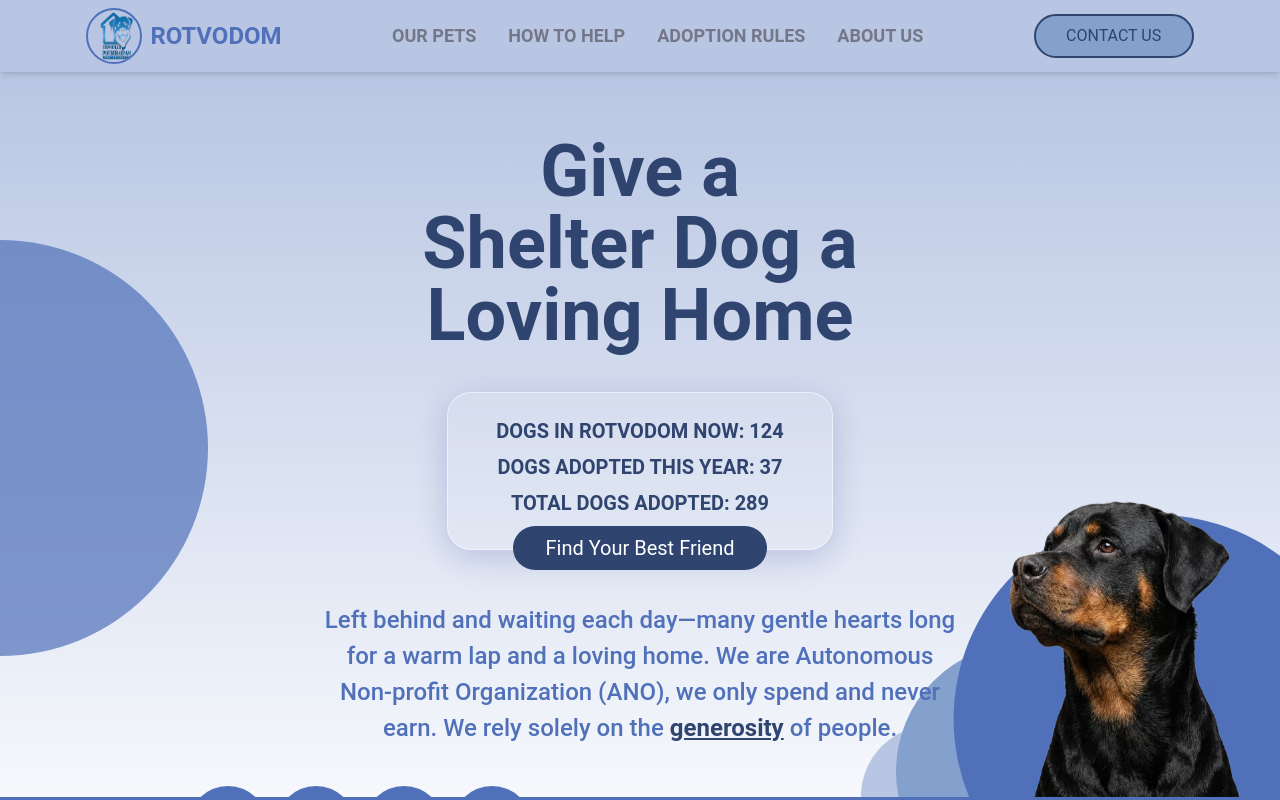
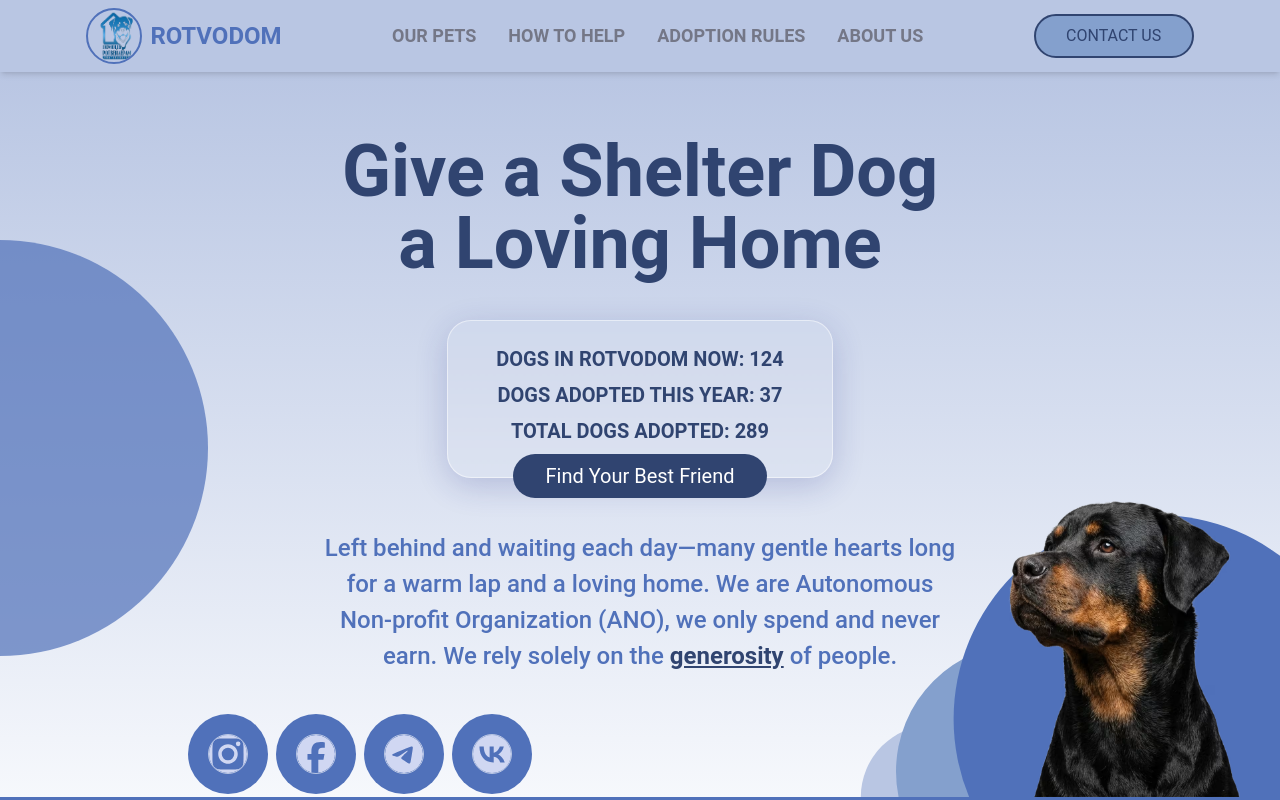
Before and after one commit to bavayra/dog-shelter, a React (Vite) app: page / in a window 1280 px wide. Shown: the top 800 px of the page. Built offline with nearby package versions, Linux system fonts and the light colour scheme; a web font is replaced by a local one.

Commit message:
style/refactor(hero-768): increased w of the h2. Increased icon sizes for the social links. Corrected margins and paddings

```diff
--- a/src/App.tsx
+++ b/src/App.tsx
@@ -26,7 +26,7 @@ function App() {
             id="hero"
             className="from-primary-200 tablet-lg:min-h-[calc(100vh-4rem)] 5xl:min-h-[calc(100vh-8rem)] to-primary-50 border-primary-500 xs:min-h-[calc(100vh-3rem)] tablet-sm:min-h-[calc(100vh-6rem)] relative flex min-h-[calc(100vh-2rem)] flex-col overflow-hidden border-b-3 bg-linear-to-b px-4 pt-6 pb-6 shadow-md min-[425px]:min-h-[calc(100vh-5rem)] sm:min-h-[calc(100vh-4rem)] md:min-h-[calc(100vh-9rem)] md:pt-10 md:pb-10 lg:min-h-[calc(100vh-72px)] xl:h-[calc(100vh-10rem)]"
           >
-            <h2 className="text-primary-700 xs:text-4xl xs:max-w-xs 5xl:mt-6 5xl:mb-4 5xl:text-9xl 5xl:w-450 xs:mt-18 tablet-sm:px-4 tablet-sm:mt-20 tablet-sm:max-w-120 tablet-lg:pt-6 tablet-lg:text-7xl 4xl:text-8xl relative z-10 mx-auto mt-10 w-full text-center text-3xl font-semibold sm:text-5xl md:mt-10 md:text-6xl lg:mt-0 xl:mt-0 2xl:mt-4">
+            <h2 className="text-primary-700 xs:text-4xl xs:max-w-xs 5xl:mt-6 5xl:mb-4 5xl:text-9xl 5xl:w-450 xs:mt-18 tablet-sm:px-4 tablet-sm:mt-20 tablet-sm:max-w-120 tablet-lg:pt-6 tablet-lg:text-7xl 4xl:text-8xl relative z-10 mx-auto mt-10 w-full text-center text-3xl font-semibold sm:text-5xl md:mt-12 md:max-w-160 md:text-6xl lg:mt-0 xl:mt-0 2xl:mt-4">
               Give a Shelter Dog a Loving Home
             </h2>
             <DecorativeCircle
@@ -89,7 +89,7 @@ function App() {
             </div>
             <SocialLinks
               size="sm"
-              className="xs:mt-10 tablet-sm:mt-12 5xl:mt-24 tablet-lg:mt-8 4xl:-translate-x-120 mt-8 gap-5 min-[425px]:mt-6 md:mt-14 lg:mt-12 lg:-translate-x-50 xl:mt-10 xl:mr-40 2xl:mt-14"
+              className="xs:mt-10 tablet-sm:mt-12 5xl:mt-24 tablet-lg:mt-8 4xl:-translate-x-120 mt-8 gap-5 min-[425px]:mt-6 md:mt-12 lg:mt-12 lg:-translate-x-50 xl:mt-10 xl:mr-40 2xl:mt-14"
               iconColor="text-neutral-50"
               bgColor="bg-primary-500"
             />
--- a/src/components/SocialLinks.tsx
+++ b/src/components/SocialLinks.tsx
@@ -52,7 +52,7 @@ const SocialLinks = ({
           <Icon
             as={social.icon}
             size={iconSizeMap[size]}
-            className={`${iconColor} xs:w-12 xs:h-12 5xl:w-16 5xl:h-16 tablet-lg:w-10 tablet-lg:h-10 4xl:w-14 4xl:h-14 border-primary-200 rounded-full border sm:h-10 sm:w-10 md:h-6 md:w-6`}
+            className={`${iconColor} xs:w-12 xs:h-12 5xl:w-16 5xl:h-16 tablet-lg:w-10 tablet-lg:h-10 4xl:w-14 4xl:h-14 border-primary-200 rounded-full border sm:h-10 sm:w-10 md:h-10 md:w-10`}
             aria-hidden="true"
           />
         </a>
```
